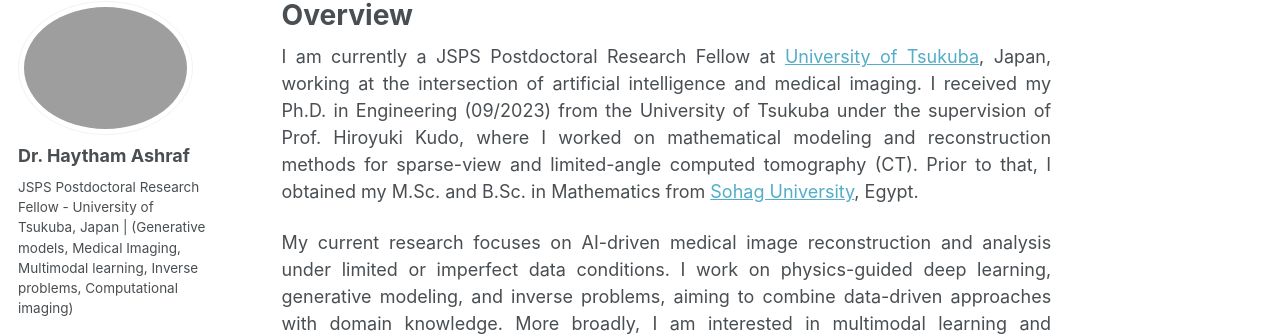
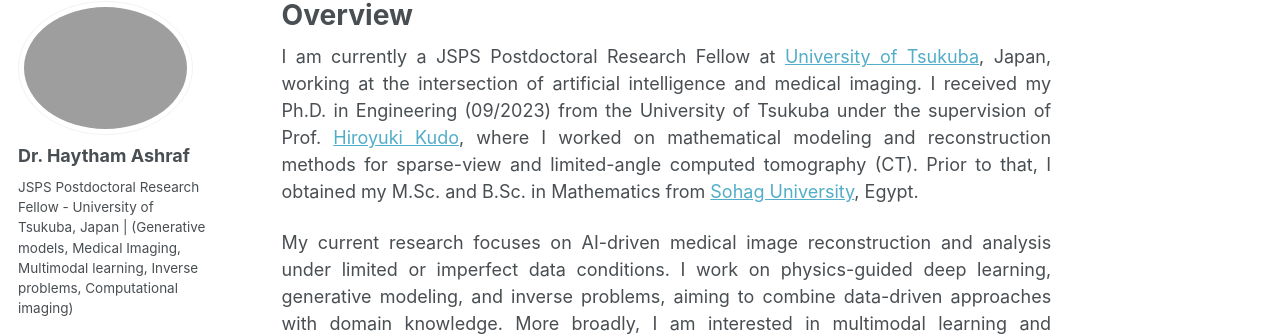
Before and after one commit to Haytham-ali/haytham-ashraf.github.io, a Jekyll site: the page built from _pages/about.md, in a window 1280 px wide and 1241 px high. Shown: the part 105-441 px from the top of the window. Built offline with Jekyll 4.4.1, drawn with Linux system fonts in a browser that asks for light colours; some web fonts are replaced; part of the change alters nothing that is shown.

```diff
--- a/_pages/about.md
+++ b/_pages/about.md
@@ -8,7 +8,7 @@ redirect_from:
 ---
 
 <p style="text-align: justify;">
-I am currently a JSPS Postdoctoral Research Fellow at <a href="https://www.tsukuba.ac.jp/">University of Tsukuba</a>, Japan, working at the intersection of artificial intelligence and medical imaging. I received my Ph.D. in Engineering (09/2023) from the University of Tsukuba under the supervision of Prof. Hiroyuki Kudo, where I worked on mathematical modeling and reconstruction methods for sparse-view and limited-angle computed tomography (CT). Prior to that, I obtained my M.Sc. and B.Sc. in Mathematics from <a href="https://www.sohag-univ.edu.eg/ar/home-2/">Sohag University</a>, Egypt.
+I am currently a JSPS Postdoctoral Research Fellow at <a href="https://www.tsukuba.ac.jp/">University of Tsukuba</a>, Japan, working at the intersection of artificial intelligence and medical imaging. I received my Ph.D. in Engineering (09/2023) from the University of Tsukuba under the supervision of Prof. <a href="[https://www.tsukuba.ac.jp/](https://trios.tsukuba.ac.jp/researcher/0000000957)">Hiroyuki Kudo</a>, where I worked on mathematical modeling and reconstruction methods for sparse-view and limited-angle computed tomography (CT). Prior to that, I obtained my M.Sc. and B.Sc. in Mathematics from <a href="https://www.sohag-univ.edu.eg/ar/home-2/">Sohag University</a>, Egypt.
 </p>
 
 <p style="text-align: justify;">
```
